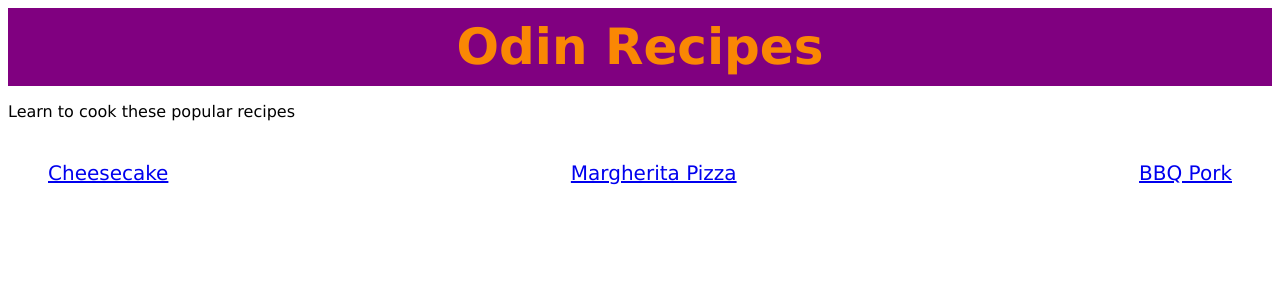
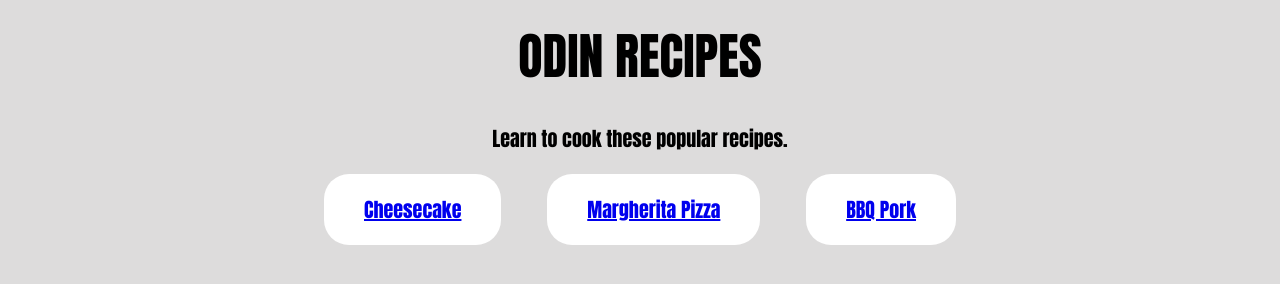
Before and after one commit to Celeryyyy/Odin-Recipes, a plain HTML site: page index.html in a window 1280 px wide. Drawn offline with Linux system fonts and the light colour scheme.

Commit message:
Changed layout and improved appearance with bg

```diff
--- a/index.html
+++ b/index.html
@@ -7,8 +7,8 @@
     </head>
 
     <body>
-        <div id="home_title">Odin Recipes</div>
-        <p class="home_intro">Learn to cook these popular recipes</p>
+        <div id="home_title">ODIN RECIPES</div>
+        <p class="home_intro">Learn to cook these popular recipes.</p>
         <ul class="home_list">
             <li><a href="recipes/cheesecake.html">Cheesecake</a></li>
             <li><a href="recipes/margheritapizza.html">Margherita Pizza</a></li>
--- a/styles.css
+++ b/styles.css
@@ -1,35 +1,46 @@
-*{
-    font-family: Verdana, Geneva, Tahoma, sans-serif;
+body{
+    font-family: Impact, Haettenschweiler, 'Arial Narrow Bold', sans-serif, Geneva, Tahoma, sans-serif;
+    background-color: rgb(221, 220, 220);
+    overflow: hidden;
 }
 
 #home_title{
-    color: #fa8704;
+    color: black;
     font-size: 50px;
     text-align: center;
-    background-color: purple;
     font-weight: bold;
     padding-top: 10px;
     padding-bottom: 10px;
 }
 
 .home_intro{
-
+    text-align: center;
+    font-size: 20px;
 }
 
 .home_list{
     display: flex;
     list-style: none;
-    font-size: 20px;
-    padding: 20px 40px 20px 40px;
     margin-left: auto;
     justify-content: space-between;
+    padding: 0px 25% 0px 25%;
+}
+
+li{
+    border: 2px;
+    background-color: white;
+    border-radius: 25px;
+    padding: 20px 40px 20px 40px;
+    font-size: 20px;
 }
 
 .pagetitle{
     font-size: 32px;
     text-align: center;
     background-color: rgb(192, 131, 0);
-    color: antiquewhite;
+    color: antiquewhite;*{
+
+    }
 }
 
 .imgcenter{
```
